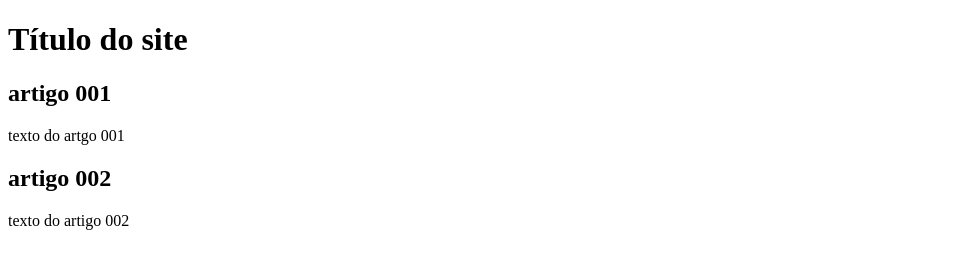
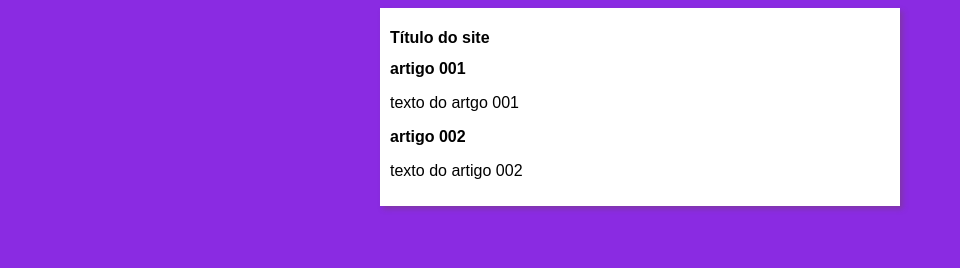
Before and after one commit to JAMES40231/projeto-site1, a plain HTML site: page index.html in a window 1280 px wide. Shown: the whole page, without its empty margins (0-960 px from the left). Drawn offline with Linux system fonts and the light colour scheme.

Commit message:
iniciei o design

```diff
--- /dev/null
+++ b/estilos/style.css
@@ -0,0 +1,18 @@
+*{
+    font-family: Arial, Helvetica, sans-serif;
+    font-size: 16px;
+}
+
+body
+{
+    background-color: blueviolet;
+
+}
+
+main{
+    background-color: white;
+    width: 500px;
+    margin: auto;
+    padding: 10px;
+    box-shadow:3px 3px 5px rgba(111, 72, 72, 0.372);
+}
--- a/index.html
+++ b/index.html
@@ -4,6 +4,7 @@
     <meta charset="UTF-8">
     <meta name="viewport" content="width=device-width, initial-scale=1.0">
     <title>Título do site</title>
+    <link rel="stylesheet" href="estilos/style.css">
 </head>
 <body>
     <main>
```
